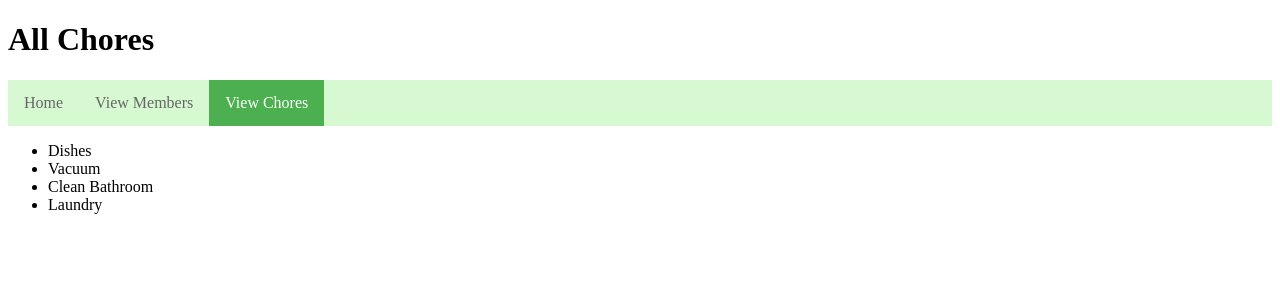
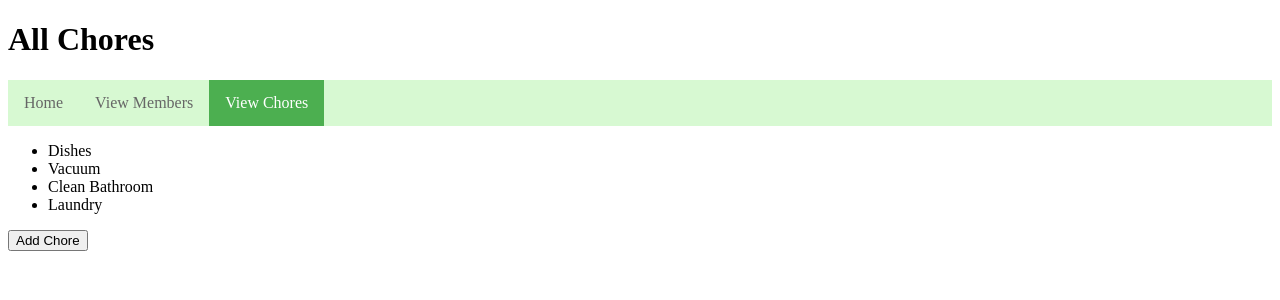
Before and after one commit to dixonjoel/chore-share, a Flask app: page /chores in a window 1280 px wide. Shown: the top 300 px of the page. Run offline with Flask 3, Linux system fonts and the light colour scheme; data comes from the database, SQL or seed files in the repository.

Commit message:
Create the 'Add Chore' button and the Create functionality for the CRUD model of Chores

```diff
--- a/source/app.py
+++ b/source/app.py
@@ -1,4 +1,4 @@
-from flask import Flask, render_template
+from flask import Flask, render_template, request, redirect, url_for
 from flask_sqlalchemy import SQLAlchemy
 from database import db
 from models.member import Member
@@ -16,7 +16,6 @@ db.init_app(app)
 def hello_world():
     return render_template('index.html')
 
-
 @app.route('/members')
 def show_members():
     members = Member.query.all()
@@ -26,6 +25,18 @@ def show_members():
 def show_chores():
     chores = Chore.query.all()
     return render_template('chores.html', chores=chores)
+
+@app.route('/chores/add', methods=['GET', 'POST'])
+def add_chore():
+    if request.method == 'POST':
+        name = request.form['name']
+        chore = Chore(name=name)
+        db.session.add(chore)
+        db.session.commit()
+        theurl = url_for('show_chores')
+        return redirect(theurl)
+    else:
+        return render_template('add_chore.html')
 
 def _initialize_fake_members(db):
     db.session.add(Member(name='Alice'))
--- a/source/templates/chores.html
+++ b/source/templates/chores.html
@@ -12,5 +12,6 @@
             <li>{{ chore.name }}</li>
         {% endfor %}
     </ul>
+    <button onclick="window.location.href='/chores/add'">Add Chore</button>
 </body>
 </html>
```
Also changed, not shown: source/templates/add_chore.html (added, +16 -0 lines).
